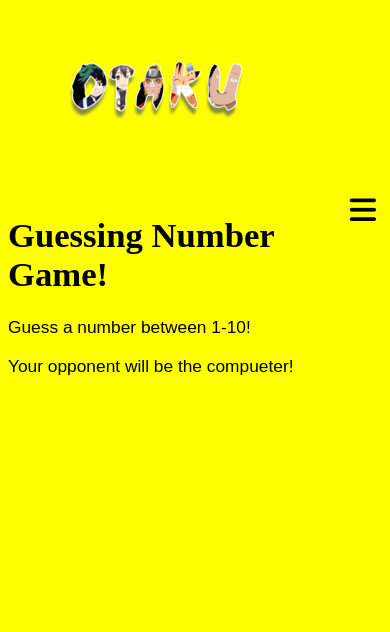
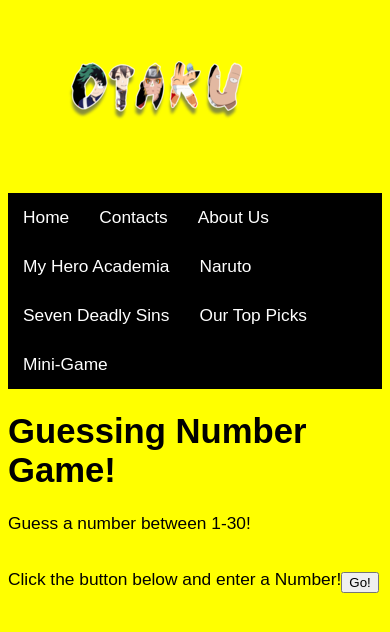
Before and after one commit to presleyigie1/Otaku, a PHP site: page /Game.html in a window 390 px wide. Shown: the top 632 px of the page. Run offline with PHP 8.4, Linux system fonts and the light colour scheme; some libraries are stand-ins or nearby versions.

Commit message:
New content,minig game uploaded

```diff
--- a/Game.html
+++ b/Game.html
@@ -5,32 +5,36 @@
     <meta http-equiv="X-UA-Compatible" content="IE=edge">
     <meta name="viewport" content="width=device-width, initial-scale=1.0">
     <title>Our Mini game</title>
+    <script src="Script.js"></script>
     <link rel="stylesheet" href="Style.css">
-    <script src="https://kit.fontawesome.com/ad4791524b.js" crossorigin="anonymous"></script>
 </head>
 <body>
     <img src="Images/otaku-logo-resize.png" alt="Image of logo">
+    <ul id="h_bar"><!--This is the horizonal navigation bar-->
+        <li><a href="Index.html">Home</a></li><!--This leads to this webpage-->
+        <li><a href="Contact.html">Contacts</a></li><!--This leads to the contact page-->
+        <li><a href="About.html">About Us</a></li>
+        <li><a href="MHA.html">My Hero Academia</a></li>
+        <li><a href="Naruto.html">Naruto</a></li>
+        <li><a href="7DS.html">Seven Deadly Sins</a></li>
+        <li><a href="TopPicks.html">Our Top Picks</a></li>
+        <li><a href="Game.html">Mini-Game</a></li>
+    </ul>
+    <h1 class="intro">Guessing Number Game!</h1>
+    <p class="para2">Guess a number between 1-30!</p>
 
-    <nav>
-      <button class="hamburger" id="hamburger">
-        <i class= "fas fa-bars"></i>
-      </button>
-        <ul class="nav-ul" id="nav-ul">
-            <li><a href ="Index.html">Home</a></li>
-            <li><a href="MHA.html">My Hero Academia</a></li>
-            <li><a href="Naruto.html">Naruto</a></li>
-            <li><a href="SAO.html">Sword Art Online</a></li>
-            <li><a href="TopPicks.html">Recommendations</a></li>
-            <li><a href="About.html">About</a></li>
-            <li><a href="Contact.html">Contact Us</a></li>
-            <li><a href="Game.html">Mini-Game</a></li>
-        </ul>
-        <script src="Script.js"></script>
-    </nav>
 
-    <h1 class="intro">Guessing Number Game!</h1>
-    <p class="para2">Guess a number between 1-10!</p>
-    <p class="para2">Your opponent will be the compueter!</p>
+
+        <div>
+        <p class="para5">Click the button below and enter a Number!</p>
+        </div>
+        <br>
+        <div>
+        <button onclick= "guessNum()" class="para2">Go!</button><!--button for the game to start-->
+        </div>
+    </div>
+
+
 
 
 
--- a/Style.css
+++ b/Style.css
@@ -1,34 +1,27 @@
+/*Sean edited background color*/
 body{
     background-color:yellow;
     font-size: 13pt;
     /*presley-under*/
     overflow-x:hidden
 
-
-
 }
 /*Sean*/
-
-.nav-ul{
-
+#h_bar{
     list-style-type: none;
     margin: 0;
     padding: 0;
     overflow: hidden; /*This is the navagtion bar styling*/
     background-color:black;
-
-    flex-wrap:wrap;
 }
 /*Sean*/
-.nav-ul li {
+#h_bar li {
 
     float:left;
+
 }
-
-
 /*Sean*/
-.nav-ul li a{
-
+#h_bar li a{
     display:inline-block;
     color:white;
     text-align: center;
@@ -45,30 +38,11 @@ body{
 
 
 /*presley- adds a hover on nav bar that changes color, and also gives an animation when cursor is pointed in it*/
-
-.nav-ul li a:hover{
-
+#h_bar li a:hover{
   box-shadow: inset 0 0 0 2px yellow;
   color:gray;
   cursor:pointer;
 }
-
-/*presley*/
-.hamburger{
-  background-color: transparent;
-  border:0;
-  color: black;
-  font-size: 30px;
-  cursor:pointer;
-  display: none;
-  float:right;
-}
-
-.hamburger:focus{
-  /*removes outline on button */
-  outline:none;
-}
-
 /*Sean*/
 .para1{
     font-family: 'Oswald',
@@ -133,34 +78,16 @@ body{
     transition: 2s;
 }
 /*Sean*/
-.manual-btn:not(:last-child){
 
-    margin-right: 40px;
 
-}
+
 /*Sean*/
-.manual-btn:hover{
-    background:black;
 
-}
-/*Sean*/
-#radio1:checked ~ .first{
-    margin-left: 0;
-}
-
-#radio2:checked~.first {
-    margin-left: -20%;
-}
-
-#radio3:checked~.first {
-    margin-left: -30%;
-}
-
-#radio4:checked~.first {
-    margin-left: -50%;
-}
 /*This is used for radio buttons*/
-h1{
+.slideshow{
+  width:700px;
+  height:500px;
+  overflow: hidden;
 
 }
 /*Sean*/
@@ -180,13 +107,8 @@ h1{
 
 }
 
+/*Sean*/
 a{
-
-}
-
-
-a{
-
   font-family: 'Noto Sans JP',
   sans-serif;
   font-family: 'Oswald',
@@ -195,117 +117,43 @@ a{
   sans-serif;
   color: yellow;
 
-
 }
 
 
 
+@media screen and (max-width: 800px) {
 
-@media screen and (max-width: 900px) {
-    /*sean*/
     .MHA{
+
         height: 600px;
         width:  600px;
     }
-    /*presley*/
-    .contact{
-      max-width:80%;
-    }
-    .input{
-      max-width:90%;
-    }
-    .kirito_and_co{
-      width:85%;
-      height:85%;
-    }
-    .sao_cover{
-      width:65%;
-      height:65%;
-    }
 
-}
-
-@media screen and (max-width: 500px) {
-  /*presley*/
-  .contact{
-    max-width:75%;
-  }
-  .input{
-    max-width:90%;
-  }
-  .kirito_and_co{
-    max-width:40%;
-    max-height:50%;
-  }
-  .sao_cover{
-    max-width:35%;
-  }
-  .kirito_alfheim{
-    max-width:316px;
-    max-height:220px;
-  }
-  .hamburger{
-    display:block;
-  }
-  .nav-ul{
-    display:none;
-    width:100%;
-  }
-  .nav-ul.show{
-    display: inline-block;
-  }
-  .contact-h2{
-    position:relative;
-    right: -20px;
-  }
 
 
 
 
 }
 
-
 /*Sean*/
 @media screen and(max-width:800px){
 
 
 }
-<
+/*Added media queries for RWD*/
 /*Sean*/
 @media screen and(max-width:800px){
-
-
-
-@media screen and(max-width:320px){
-  /*presley*/
-  .contact{
-    max-width:45%;
-  }
-  .input{
-    max-width:45%;
-  }
-  .kirito_and_co{
-    max-width:25%;
-    max-height:25%;
-  }
-  .sao_cover{
-    max-width:35%;
-  }
-  .krito_alfheim{
-    max-width:20%;
-  }
-
 
 
 }
 
 
-
 .para1{
     float:right;
     padding-left: 5%;
+    font-size: medium;
+
 }
-
 
 /*presley*/
 .kirito_and_co{
@@ -333,9 +181,11 @@ a{
   height:360px;
 }
 /*presley*/
-
-.sao_para,.contact-h2,.button{
-
+.sao_para,.contact-h2{
+  font-family: 'Noto Sans JP',
+  sans-serif;
+  font-family: 'Oswald',
+  sans-serif;
   font-family: 'Shippori Antique',
   sans-serif;
 }
@@ -423,30 +276,26 @@ table, th, td {
   border: 1px solid black;
 }
 
-
+/*prsley*/
 .contact-page{
   margin: 0;
   padding: 0;
 }
 /*presley*/
 .contact{
-  margin: auto;
   width: 500px;
-  /*sets a box shadow on the right on 40px with grey */
   box-shadow: 0 0 40px 0 grey;
-  border-radius: 10px;
-  /* moving th eposttion of th econtact box from the top and left */
-
+  position: absolute;
+  top: 30%;
+  left: 31%;
   transform: translate( -30%. -50%);
 }
 /*presley*/
 .input{
   width: 400px;
   height: 50px;
-
-  padding-right:15px;
-  padding-left: 15px;
-
+  padding-right:10px;
+  padding-left: 10px;
   margin-top: 20px;
   border: 1px  grey;
   border-radius:14px;
@@ -468,28 +317,23 @@ table, th, td {
   padding: 5px;
   background-color: Transparent;
   background-repeat: no-repeat;
-
-  background-color:black;
+  background-color:white;
     border-radius: 10%;
-    color:white;
-    font-size:20px;
+    color:black;
+    font-size:15px;
     border: none;
-    /* sets a a box shadow inset, takes 3s to go back to normal */
-    box-shadow: inset 0 0 0 0 #618a3d;
+    box-shadow: inset 0 0 0 0 #000080;
     transition: ease-out 0.3s;
-    /*mkakes the button able to b clicked on*/
     cursor: pointer;
-    /*hides scrollbars*/
     overflow: hidden;
     outline:none;
     position: relative;
-    right: -38.5%;
+    right: -40%;
   }
 
-/*presley - the transition of button when hovering*/
+/*prsley - the transition of button wehn hovering*/
 .button:hover{
-  box-shadow: inset 100px 0 0 0 #618a3d;
-
+  box-shadow: inset 100px 0 0 0 #000080;
   cursor: pointer;
   color: white;
 
@@ -506,32 +350,21 @@ table, th, td {
   padding: 0;
 }
 
-
 /*Sean*/
 
 .intro{
-  font-family: 'Noto Sans JP',
+
+  font-family: 'Titillium Web',
   sans-serif;
-  font-family: 'Oswald',
-  sans-serif;
-  font-family: 'Shippori Antique',
-  sans-serif;
+
 }
 
 /*Sean*/
 .otaku{
 
-  font-family: 'Noto Sans JP',
+  font-family: 'Titillium Web',
   sans-serif;
-  font-family: 'Oswald',
-  sans-serif;
-  font-family: 'Shippori Antique',
-  sans-serif;
-}
-.logo{
 
-  align-items: center;
-  padding-top: 1%;
 }
 
 /*Sean*/
@@ -583,7 +416,7 @@ table, th, td {
 .surname {
 
   width: 40%;
-  padding: 20 px;
+  padding: 20 px; /*surname field for user input*/
   margin: auto;
 }
 
@@ -593,7 +426,7 @@ table, th, td {
 
   width: 40%;
   padding: 20px;
-  margin: auto;
+  margin: auto; /*firstname field*/
 }
 
 /*Sean*/
@@ -636,9 +469,107 @@ table, th, td {
 
   height:235 px;
   width:590 px;
+  justify-content: center;
+  align-items: center;
+  align-self: center;
 }
 
-/*presley*/
-.sao_main{
-  margin: 10px;
+/*Image gallery*/
+/*Sean*/
+.image-container{
+  width:2400px;
+  height: 600px;
+  position:relative;   /*Clever Techie*/
+  transition: left 2s;
+  -webkit-transition: left 2s;
+  -moz-transition: left 2s; /*transition in all relative browsers*/
+  -o-transition: left 2s;
 }
+/*Sean*/
+
+/*Sean*/
+.button-container{
+
+  top: -20px;
+  position:relative;
+}
+/*Sean*/
+
+
+/*Sean*/
+.imgS{
+
+  height:400px;
+  width: 600px;
+}
+
+/*Sean*/
+.Home{
+
+  margin:0;
+  padding:0;
+  background-image: bac
+}
+
+.container1{
+
+  color:black;
+  height:100%;
+  width:1000px;
+  background-image: url("Images/Graphic_Background.jpg");
+  background-repeat:no-repeat;
+  background-position: 50 px;
+  position:relative;
+
+}
+
+.color-overlay{
+  width:100%;
+  height:100%;
+  opacity: .5;
+  position:absolute;
+
+}
+/*Sean*/
+.villians{
+
+  height:auto;
+  width:auto;
+}
+/*Styling for the images*/
+/*Sean*/
+.main{
+  position: absolute;
+  justify-content: center;
+  align-items: center;
+  margin-top: 10px;
+  display:grid;
+  grid-template-columns: repeat(auto-fill,minmax(300px,300px));
+  column-gap: 40px;
+  row-gap: 40px;
+}
+/*Sean*/
+.gallery{
+  width:300px;
+  height:300px;
+  object-fit: cover;
+  object-position: center; /*CSS for the image gallery to be formated in the center with having equal size*/
+
+}
+.text1{
+
+  display:none;
+}
+
+
+
+.para5{
+
+  color: black;
+  font-family: 'Oswald',
+  sans-serif;
+  font-family: 'Shippori Antique',
+  sans-serif;
+  float:left;
+  justify-content: center;
+}
```
Also changed, not shown: other parts of Style.css (+8 -34 lines), Index.html (+20 -25 lines), MHA.html (+12 -24 lines), Script.js (+18 -49 lines).
